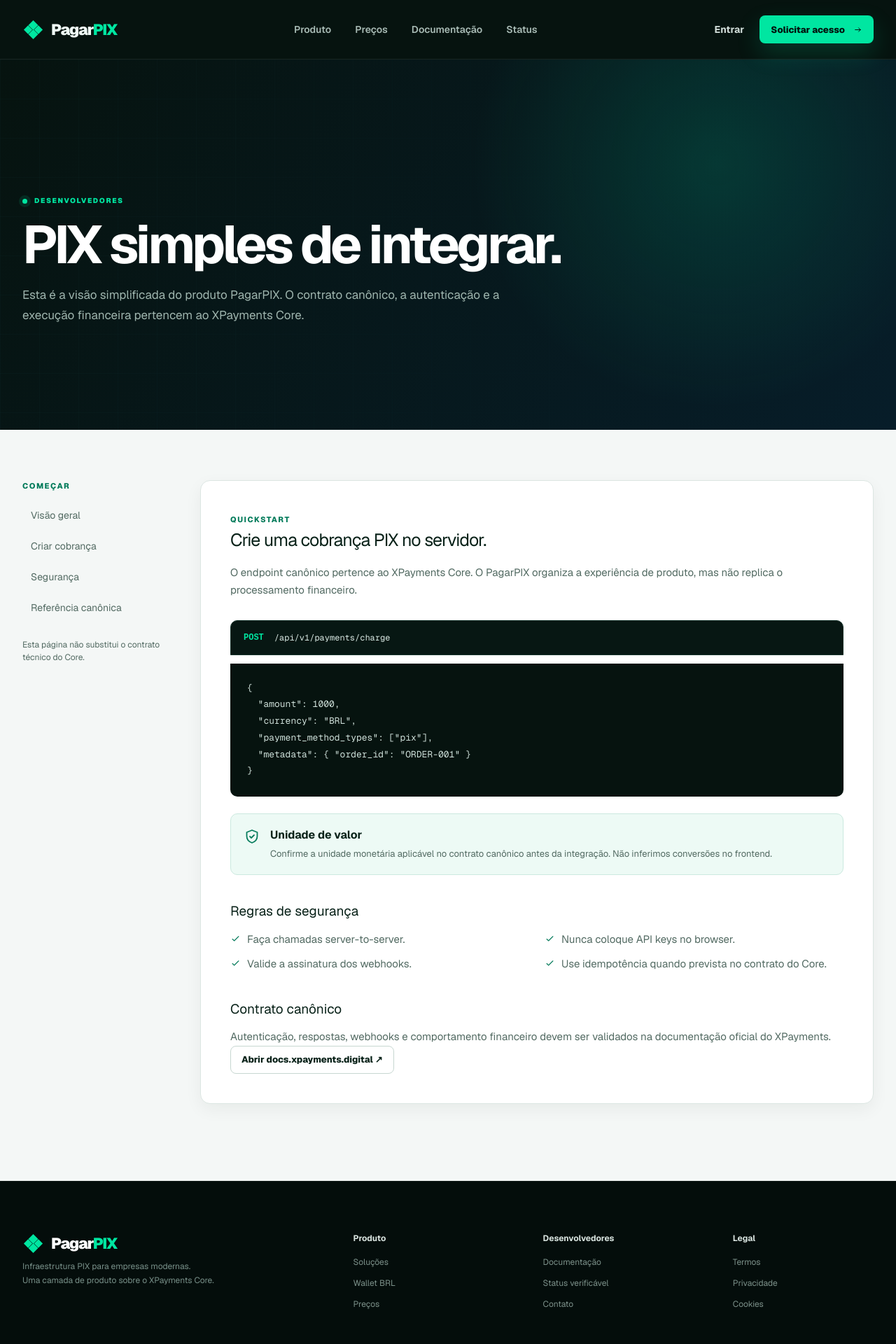
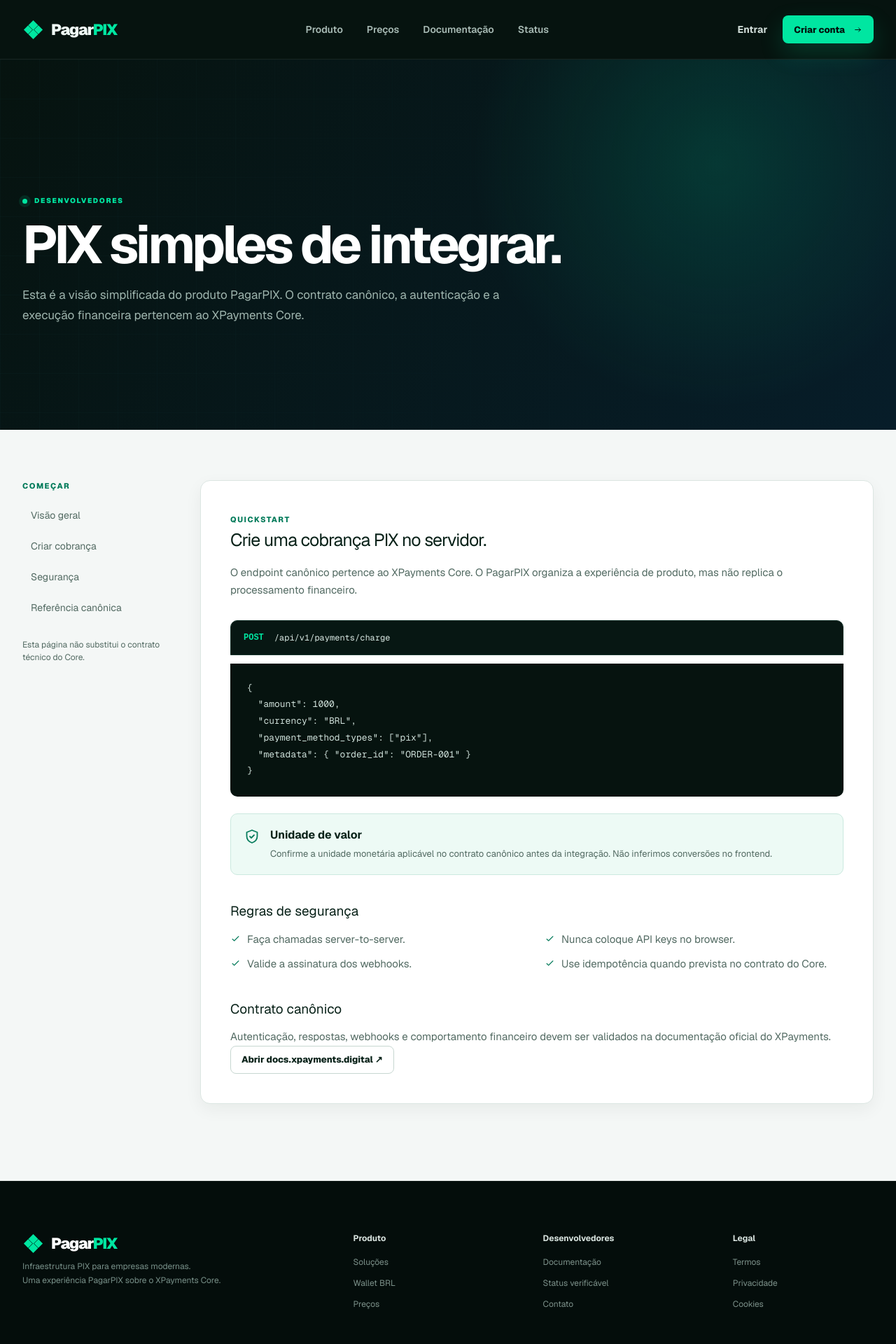
Before and after one commit to nexflowx-hub/pagarpix-frontend, a Next.js app: page /docs in a window 1280 px wide. Shown: the top 1920 px of the page at 70% size. Built offline with nearby package versions, Linux system fonts and the light colour scheme.

Commit message:
feat(marketing): make PagarPIX signup the primary CTA

```diff
--- a/components/public-layout.tsx
+++ b/components/public-layout.tsx
@@ -21,14 +21,14 @@ export function PublicHeader({ dark = true }: { dark?: boolean }) {
         </div>
         <div className="public-header-actions">
           <Link className="public-login" href="/login">Entrar</Link>
-          <ButtonLink compact href="/request-access">Solicitar acesso <Icon name="arrow" /></ButtonLink>
+          <ButtonLink compact href="/signup">Criar conta <Icon name="arrow" /></ButtonLink>
         </div>
         <details className="public-mobile-menu">
           <summary aria-label="Abrir menu"><span /><span /><span /></summary>
           <div>
             {publicLinks.map((item) => <Link href={item.href} key={item.href}>{item.label}</Link>)}
             <Link href="/login">Entrar</Link>
-            <Link className="mobile-menu-cta" href="/request-access">Solicitar acesso</Link>
+            <Link className="mobile-menu-cta" href="/signup">Criar conta PagarPIX</Link>
           </div>
         </details>
       </nav>
@@ -40,7 +40,7 @@ export function PublicFooter() {
   return (
     <footer className="v2-footer">
       <div className="shell footer-main">
-        <div><Brand /><p>Infraestrutura PIX para empresas modernas.<br />Uma camada de produto sobre o XPayments Core.</p></div>
+        <div><Brand /><p>Infraestrutura PIX para empresas modernas.<br />Uma experiência PagarPIX sobre o XPayments Core.</p></div>
         <div><b>Produto</b><Link href="/#plataforma">Soluções</Link><Link href="/#wallet">Wallet BRL</Link><Link href="/pricing">Preços</Link></div>
         <div><b>Desenvolvedores</b><Link href="/docs">Documentação</Link><Link href="/status">Status verificável</Link><Link href="/contact">Contato</Link></div>
         <div><b>Legal</b><Link href="/legal/terms">Termos</Link><Link href="/legal/privacy">Privacidade</Link><Link href="/legal/cookies">Cookies</Link></div>
```
